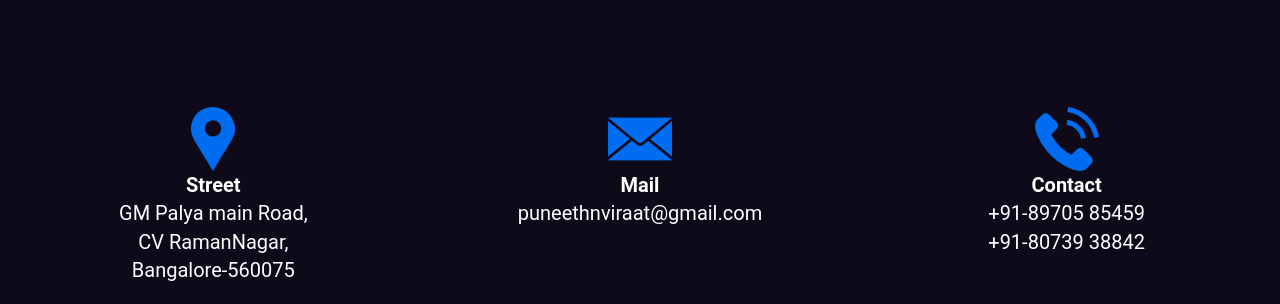
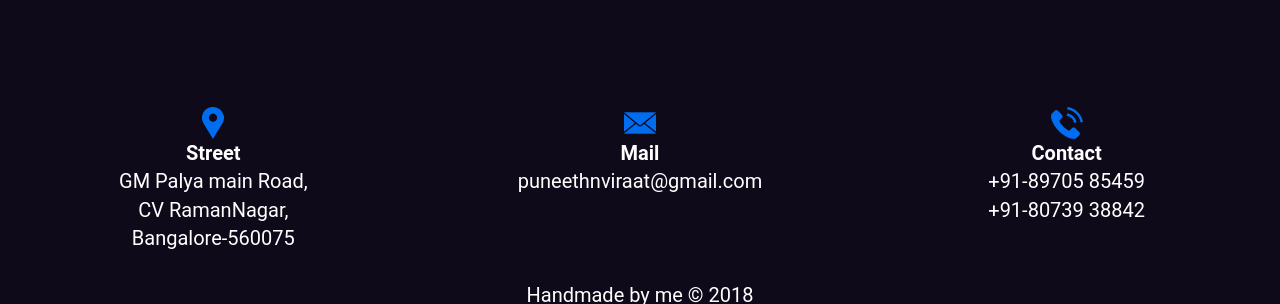
Before and after one commit to puneethnviraat/puneethn.github.io, a plain HTML site: page index.html in a window 1280 px wide. Shown: the part 2496-2800 px from the top of the page. Drawn offline with nearby package versions, Linux system fonts and the light colour scheme.

Commit message:
Update index.html

```diff
--- a/index.html
+++ b/index.html
@@ -252,15 +252,15 @@
          <div class="row">
             <center>
                <div   class="col-lg-4 col-md-4 col-sm-7 col-xs-12">
-                  <div class=""><img src="Images/address.png"><br><b>Street</b><br>GM Palya main Road,
+                  <div class=""><img src="Images/address.png" style="width:32px;height:32px;"><br><b>Street</b><br>GM Palya main Road,
                      <br> CV RamanNagar, <br>Bangalore-560075
                   </div>
                </div>
                <div   class="col-lg-4 col-md-4 col-sm-7 col-xs-12">
-                  <div class="" > <img src="Images/mail.png"> <br><b>Mail</b><br>puneethnviraat@gmail.com</div>
+                  <div class="" > <img src="Images/mail.png" style="width:32px;height:32px;"> <br><b>Mail</b><br>puneethnviraat@gmail.com</div>
                </div>
                <div   class="col-lg-4 col-md-4 col-sm-7 col-xs-12">
-                  <div class=""><img src="Images/phone.png"><br><b>Contact</b><br>+91-89705 85459<br>+91-80739 38842</div>
+                  <div class=""><img src="Images/phone.png" style="width:32px;height:32px;"><br><b>Contact</b><br>+91-89705 85459<br>+91-80739 38842</div>
                </div>
             </center>
          </div>
```
